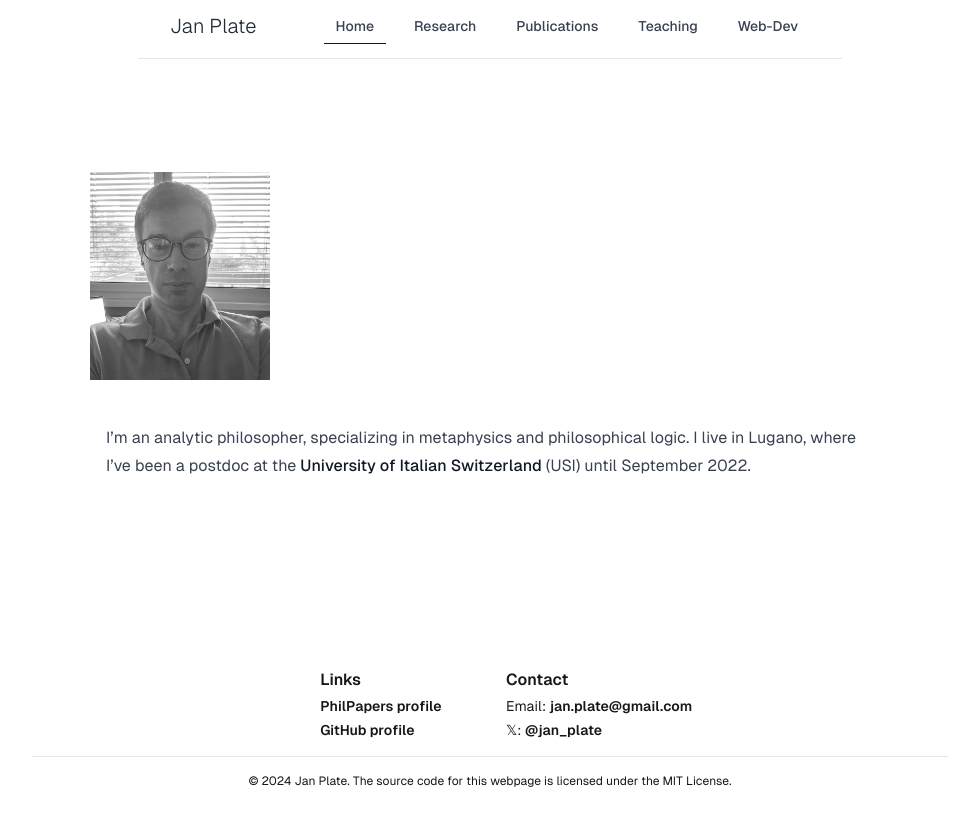
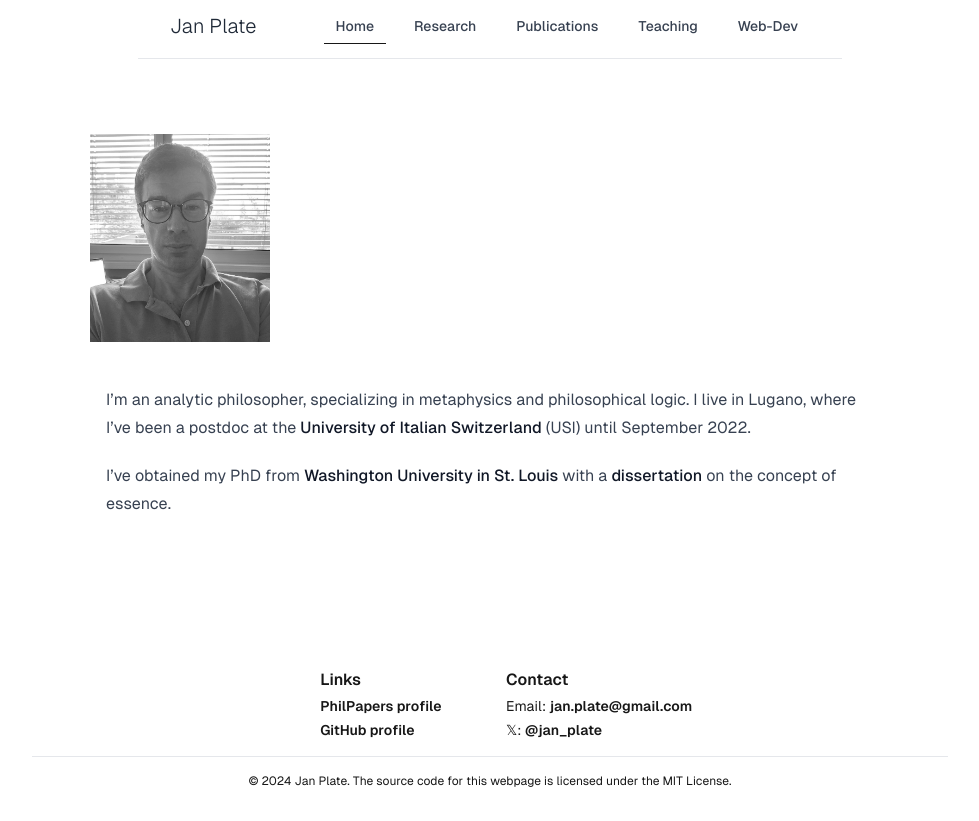
Before and after one commit to jplate/home, a Next.js app: page / in a window 1280 px wide. Shown: the whole page, without its empty margins (150-1129 px from the left). Built offline with nearby package versions, Linux system fonts and the light colour scheme.

Commit message:
small update

```diff
--- a/src/app/Research/page.tsx
+++ b/src/app/Research/page.tsx
@@ -5,6 +5,7 @@ export default function Page() {
     return (
         <ContentDiv>
             <Section id='intro'>
+                <p>
                     My research generally focuses on the metaphysics of intensional
                     entities: properties, relations, states of affairs, and other
                     things of that ilk. In my most recent publication
@@ -13,6 +14,7 @@ export default function Page() {
                     in the context of higher-order metaphysics. My current work
                     focuses on the task of expanding this theory into a more
                     full-fledged ontology.
+                </p>
             </Section>
         </ContentDiv>
     );
--- a/src/app/Teaching/page.tsx
+++ b/src/app/Teaching/page.tsx
@@ -10,7 +10,7 @@ export default function Page() {
                 available{' '}
                 <span style={{ whiteSpace: 'nowrap' }}>
                     <a
-                        href='https://sites.google.com/site/jplate01/teaching?authuser=0'
+                        href='https://sites.google.com/site/jplate01/teaching'
                         target='_blank'
                         rel='noopener noreferrer'
                     >
--- a/src/app/page.tsx
+++ b/src/app/page.tsx
@@ -15,6 +15,7 @@ export default function Page() {
                 priority
             />
             <Section id='intro'>
+                <p>
                     I&rsquo;m an analytic philosopher, specializing in metaphysics
                     and philosophical logic. I live in Lugano, where I&rsquo;ve been
                     a postdoc at the{' '}
@@ -24,8 +25,28 @@ export default function Page() {
                         rel='noopener noreferrer'
                     >
                         University of Italian Switzerland
-                </a>{' '}
-                (USI) until September 2022.
+                    </a>
+                    {' '}(USI) until September 2022.
+                </p>
+                <p>
+                    I&rsquo;ve obtained my PhD from{' '}
+                    <a
+                        href='https://washu.edu/'
+                        target='_blank'
+                        rel='noopener noreferrer'
+                    >
+                        Washington University in St.&nbsp;Louis
+                    </a>
+                    {' '}with a{' '}
+                    <a
+                        href='https://openscholarship.wustl.edu/etd/1017/'
+                        target='_blank'
+                        rel='noopener noreferrer'
+                    >
+                        dissertation
+                    </a>
+                    {' '}on the concept of essence.
+                </p>
             </Section>
         </ContentDiv>
     );
```
Lines whose indentation alone changed are shown as unchanged.
